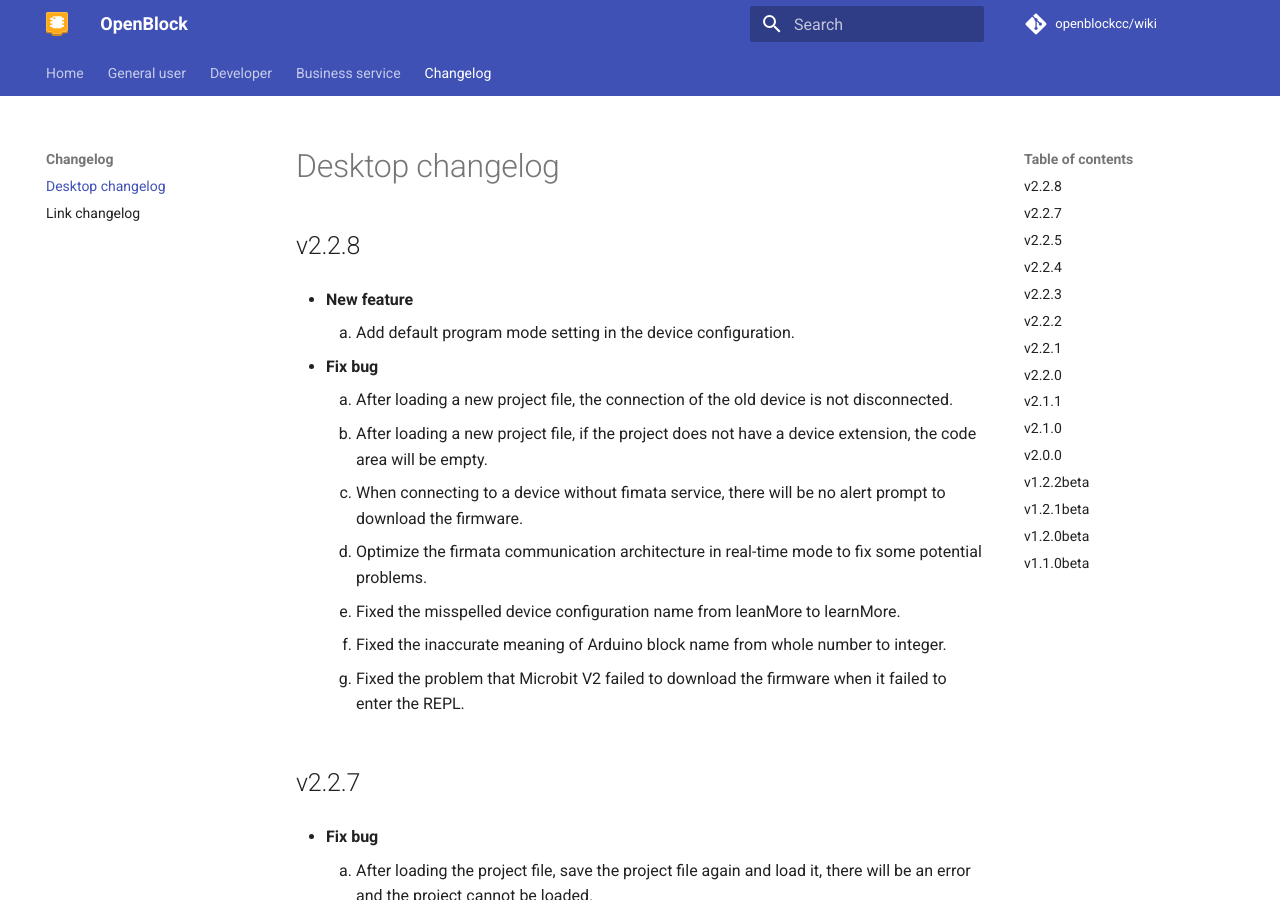
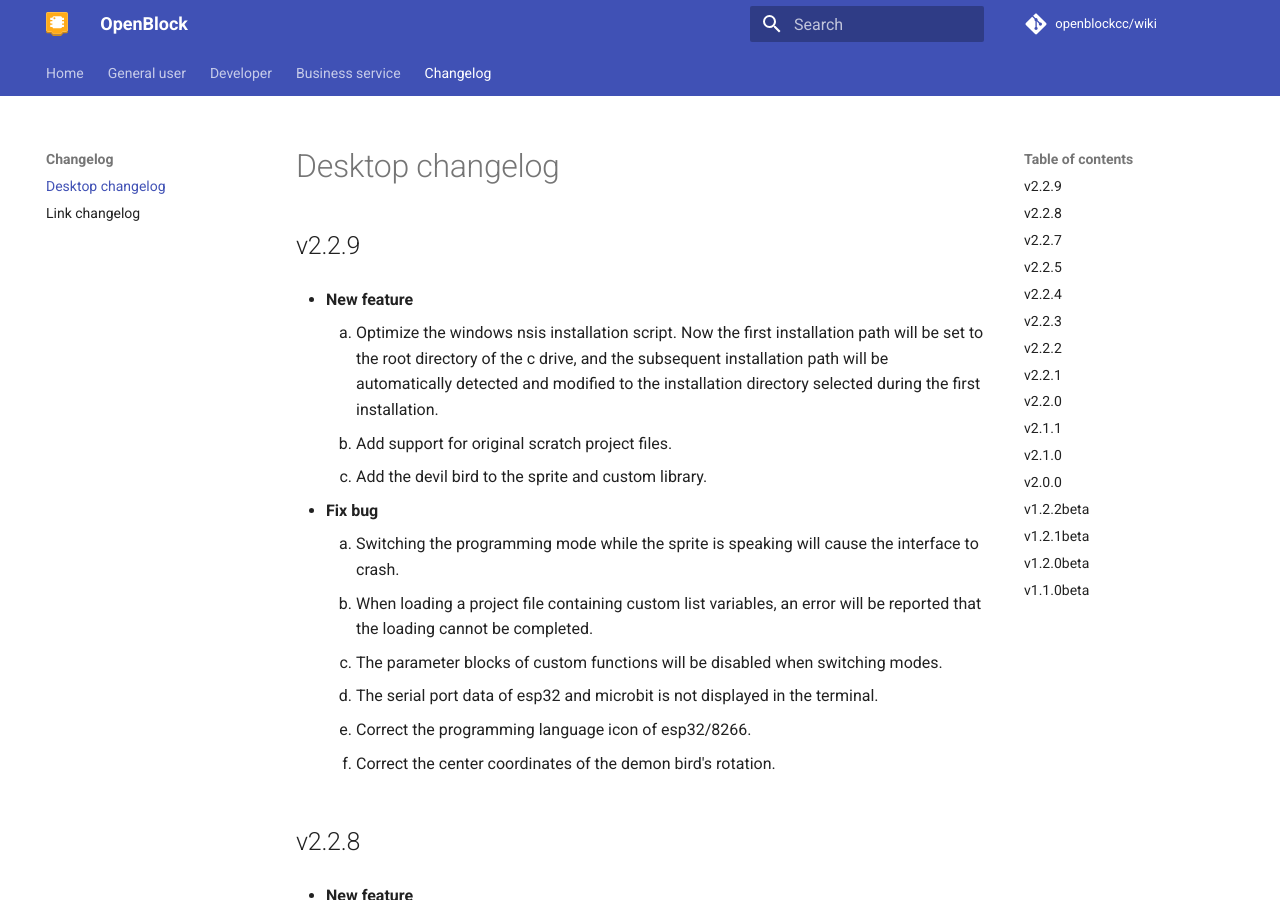
Before and after one commit to openblockcc/openblockcc.github.io, an MkDocs documentation site: the page built from docs/desktop-changelog.md, in a window 1280 px wide and 900 px high. Built offline with MkDocs 1.6.1 and Material for MkDocs 9.7.7, drawn with Linux system fonts in a browser that asks for light colours; comment, search, counter and statistics services are not loaded.

Commit message:
update change log

```diff
--- a/docs/desktop-changelog.md
+++ b/docs/desktop-changelog.md
@@ -1,3 +1,20 @@
+## v2.2.9
+
+- **New feature**
+
+    1. Optimize the windows nsis installation script. Now the first installation path will be set to the root directory of the c drive, and the subsequent installation path will be automatically detected and modified to the installation directory selected during the first installation.
+    2. Add support for original scratch project files.
+    3. Add the devil bird to the sprite and custom library.
+
+- **Fix bug**
+
+    1. Switching the programming mode while the sprite is speaking will cause the interface to crash.
+    2. When loading a project file containing custom list variables, an error will be reported that the loading cannot be completed.
+    3. The parameter blocks of custom functions will be disabled when switching modes.
+    4. The serial port data of esp32 and microbit is not displayed in the terminal.
+    5. Correct the programming language icon of esp32/8266.
+    6. Correct the center coordinates of the demon bird's rotation.
+
 ## v2.2.8
 
 - **New feature**
```
